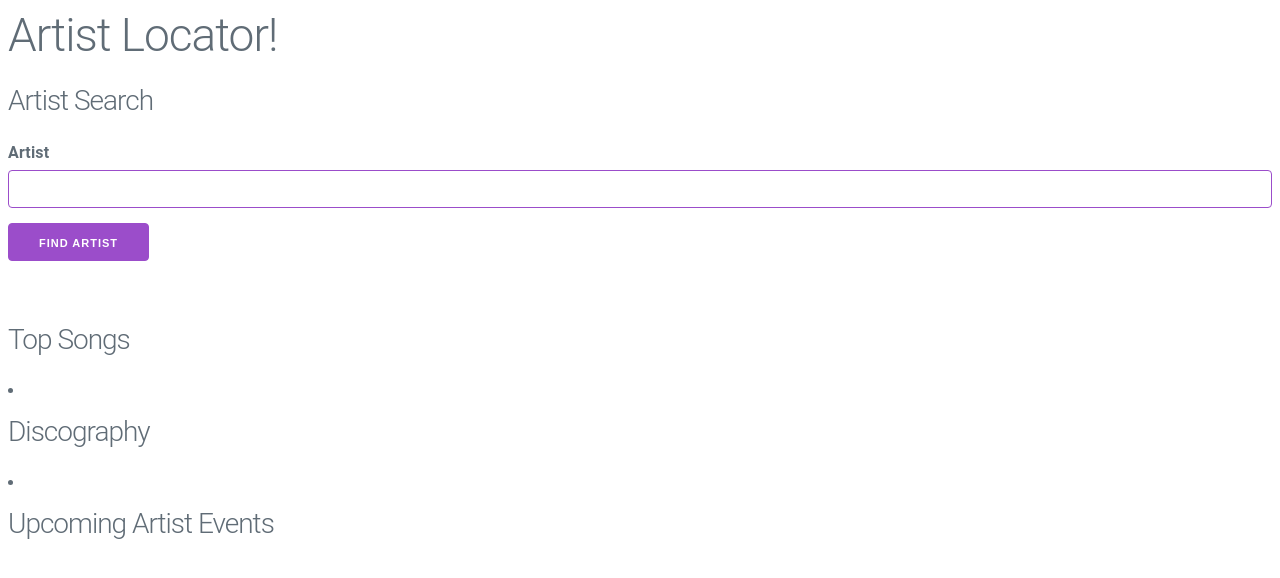
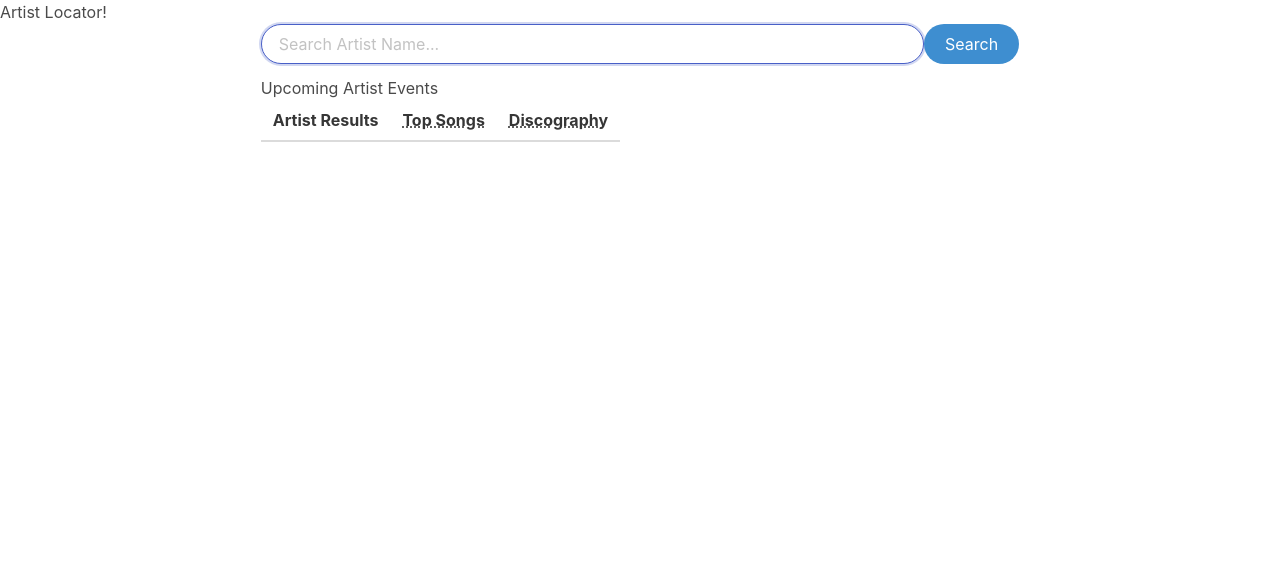
Before and after one commit to jonathan-lee8/the-rockstars, a plain HTML site: page search.html in a window 1280 px wide. Drawn offline with nearby package versions, Linux system fonts and the light colour scheme.

Commit message:
table in search html

```diff
--- a/search.html
+++ b/search.html
@@ -4,36 +4,28 @@
     <meta charset="UTF-8">
     <meta http-equiv="X-UA-Compatible" content="IE=edge">
     <meta name="viewport" content="width=device-width, initial-scale=1.0">
-    <title>Artist Locator</title>
+    <title>Artist Locator | Rockstars</title>
     <meta name="viewport" content="width=device-width, initial-scale=1">
-    <link rel="stylesheet" href="https://cdnjs.cloudflare.com/ajax/libs/milligram/1.4.1/milligram.min.css">
+    <link rel="stylesheet" href="https://cdn.jsdelivr.net/npm/bulma@0.9.4/css/bulma.min.css">
 <body>
     <header class="hero">
         <h1> Artist Locator!</h1>
     </header>
-    <div class="card">
-      <h3>Artist Search</h3>
-        <form class="card-body" id="user-form">
-            <label class="form-label" for="artist">Artist</label>
-            <input name="artist" id="artist" type="text" autofocus="true"
-                class="form-input">
-            <button type="submit" class="btn">Find Artist</button>
-        </form>
+    <!-- //search columnn//  -->
+  <div class="columns">
+    <div id="search-bar" class="column is-three-fifths is-offset-one-fifth">
+      <div class="field has-addons">
+      <input class="input is-rounded is-focused" type="text" placeholder="Search Artist Name..." id="search-bar">
+        <button class="button is-rounded is-responsive is-info">Search</button>
+      </input>
     </div>
-    <div>
-        <h2 class="artists results"></h2>
-        <img class="artist-pic"> <href="google pics link here></href> </img>
-        <div id="artist-container" class="list-group">
-            <div class="artist-card">
-                <h3>Top Songs</h3>
-                <li>
-                </li>
-            </div>
-            <div class="artist-card">
-                <h3>Discography</h3>
-                <li>
-                </li>
-            </div>
+    <!-- //artist results container// -->
+    <table class="table">
+        <thead>
+          <tr>
+            <th>Artist Results</th>
+            <th><abbr title="Top Songs">Top Songs</abbr></th>
+            <th><abbr title="Discography">Discography</abbr></th>
         </div>
     </div>
     <div class="ticketmaster">
```
